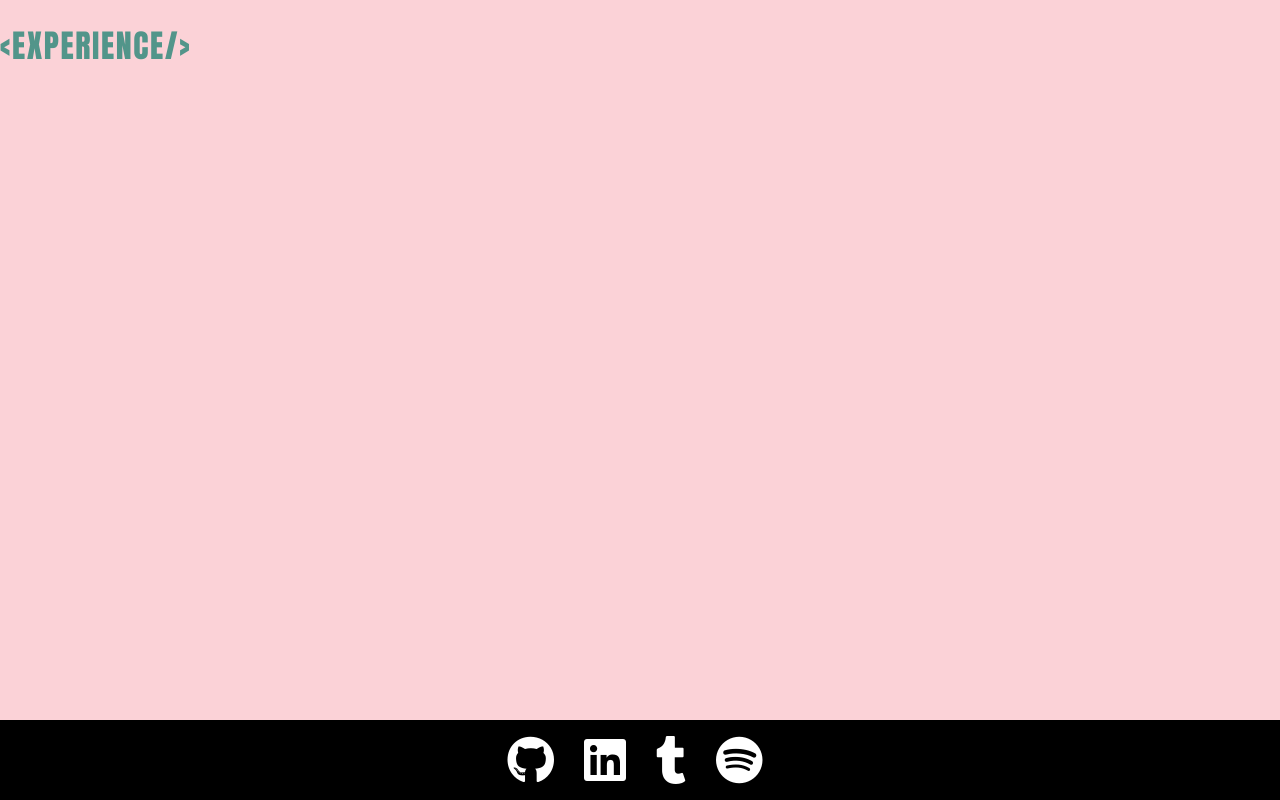
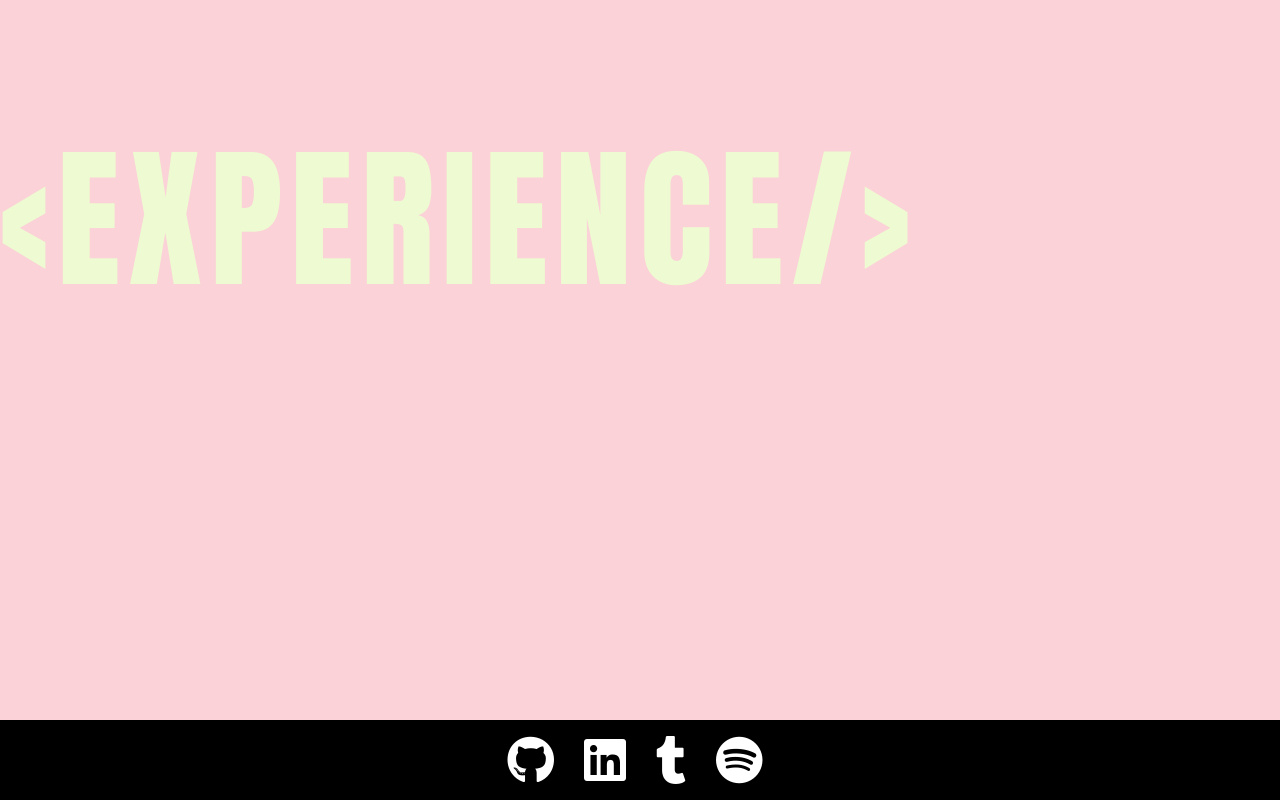
Before and after one commit to Adrianwritenow/portfolio, a React (Create React App) app: page /experience in a window 1280 px wide. Built offline with nearby package versions, Linux system fonts and the light colour scheme; a web font is replaced by a local one.

Commit message:
peping text scroll for about header

```diff
--- a/src/App.css
+++ b/src/App.css
@@ -16,15 +16,11 @@ html {
 .content {
   font-family: 'Poiret One', cursive;
   text-align: center;
-  z-index: 1000;
-  background: #fff;
-  color: #000;
-  mix-blend-mode: lighten; }
+  z-index: 1000; }
 
 section {
   background-repeat: no-repeat;
   background-size: cover;
-  isolation: isolate;
   position: relative;
   height: 100vh;
   padding: 1em; }
@@ -151,6 +147,13 @@ button {
     animation: strikethrough 1s 0.5s cubic-bezier(0.55, 0, 0.1, 1) 1;
     transition: transform 0.5s cubic-bezier(0.55, 0, 0.1, 1); }
 
+.experienceWrapper h1 {
+  font-family: Anton;
+  color: #EEFAD1;
+  font-size: 12vw;
+  clip: rect(auto auto auto auto);
+  position: absolute; }
+
 .linethru--rev {
   font-family: Anton;
   text-transform: uppercase;
--- a/src/App.scss
+++ b/src/App.scss
@@ -31,9 +31,9 @@ html{
 
 
     // Cut-out text effect
-    background: #fff;
-    color: #000;
-    mix-blend-mode: lighten;
+    // background: #fff;
+    // color: #000;
+    // mix-blend-mode: lighten;
 }
 
 section {
@@ -42,7 +42,7 @@ section {
   background-size: cover;
 
   // Reset stacking context
-  isolation: isolate;
+  // isolation: isolate;
 
   // Must be set to correctly position .wrapper below
   position: relative;
@@ -112,6 +112,15 @@ background-color: black;
     background: #e4135d;
   }
 }
+
+
+
+
+
+
+
+
+
 
 .fa-4x {
     font-size: 3em;
@@ -234,11 +243,21 @@ button{
 		animation: strikethrough 1s 0.5s cubic-bezier(.55, 0, .1, 1) 1;
 		transition: transform 0.5s cubic-bezier(.55, 0, .1, 1);
 
+
   }
 
 }
+.experienceWrapper{
+  h1{
+  font-family: Anton;
+  color: #EEFAD1;
+  font-size: 12vw;
+  clip: rect(auto auto auto auto);
+  position: absolute;
 
 
+  }
+}
 
 .linethru--rev{
   font-family: Anton;
--- a/src/components/about.js
+++ b/src/components/about.js
@@ -12,8 +12,38 @@ class About extends Component {
     return (
 
         <div className="experienceWrapper">
-        <h1 className="linethru linethru--rev">
-          &#x0003C;ABOUT&#x0002F;&#x0003E;</h1>
+
+
+          <section className="one">
+
+            <div className="wrapper">
+              <div className="content">
+              <h1 className="linethru">
+                &#x0003C;ABOUT&#x0002F;&#x0003E;</h1>
+              </div>
+            </div>
+          </section>
+
+          <section className="two">
+            <div className="wrapper">
+            <div className="content">
+            <h1 className="linethru">
+              &#x0003C;ABOUT&#x0002F;&#x0003E;</h1>
+            </div>
+            </div>
+          </section>
+
+          <section className="three">
+
+            <div className="wrapper">
+            <div className="content">
+            <h1 className="linethru">
+              &#x0003C;ABOUT&#x0002F;&#x0003E;</h1>
+            </div>
+
+
+            </div>
+          </section>
 
         </div>
     );
```
